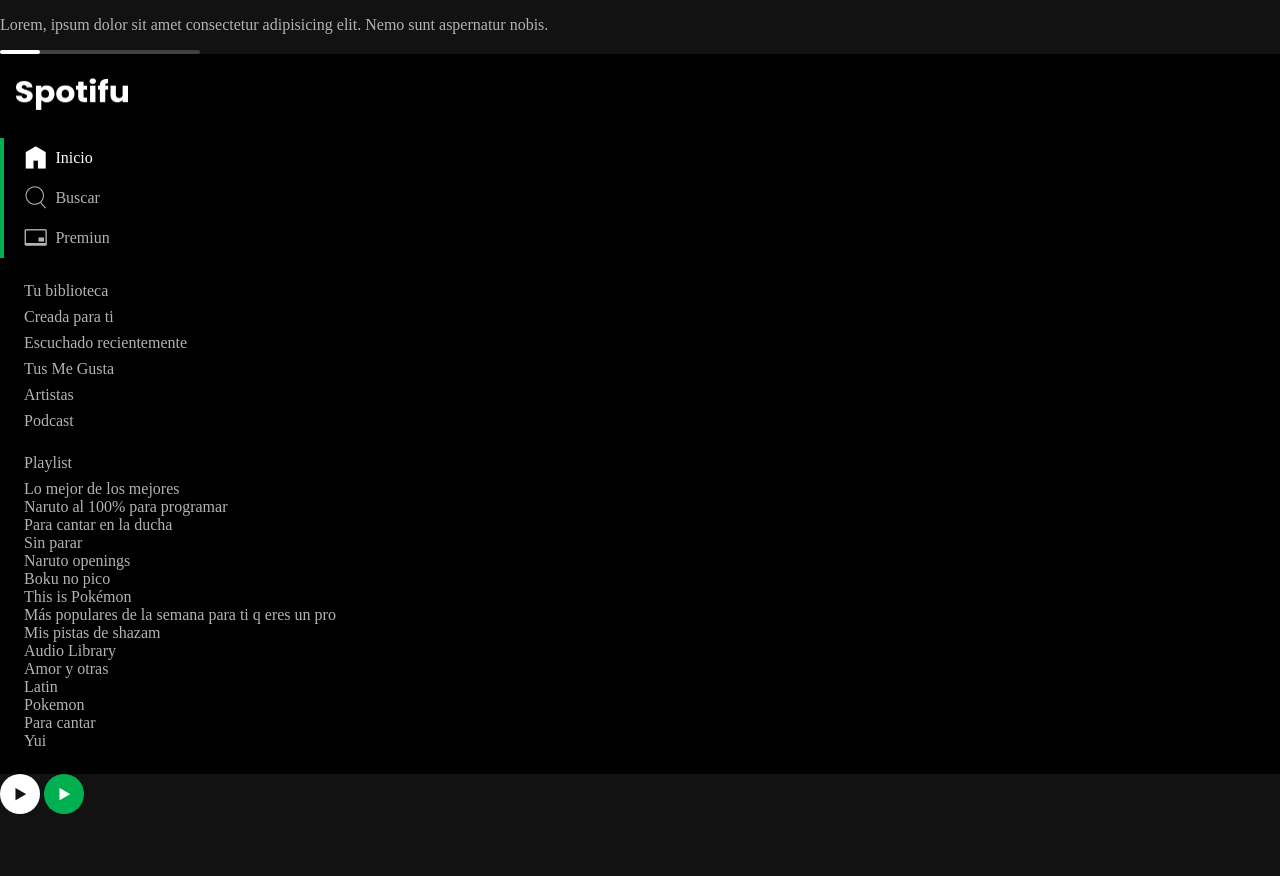
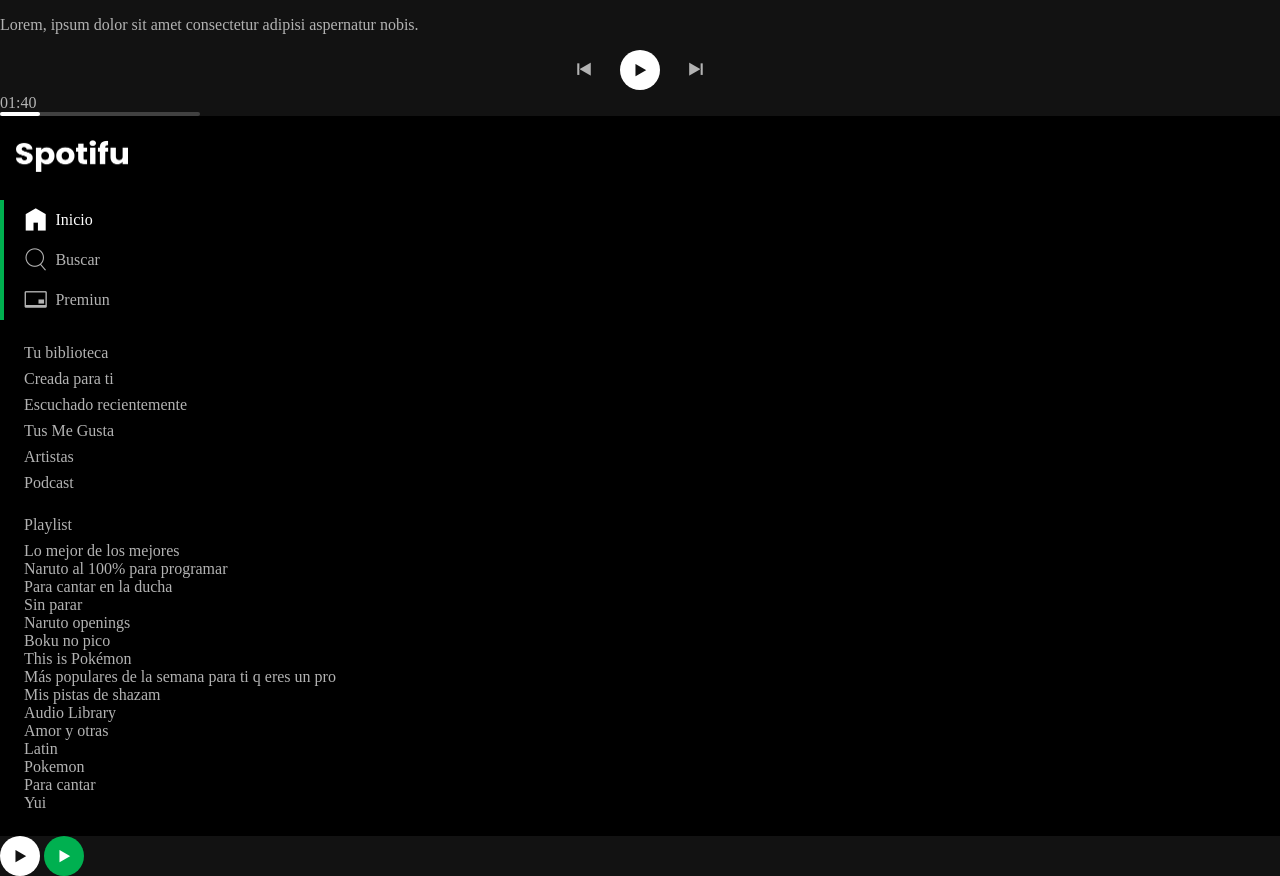
Before and after one commit to BrayOA/spotifay, a plain HTML site: page index.html in a window 1280 px wide. Before the commit the page ends 814 px from the top, so only its background shows below. Drawn offline with Linux system fonts and the light colour scheme; files whose address does not match are found by name.

Commit message:
Avance 8

```diff
--- a/css/index.css
+++ b/css/index.css
@@ -5,6 +5,7 @@
 @import"./button-icon.css";
 @import"./sidebar.css";
 @import"./slider.css";
+@import"./player-controls.css";
 
 
 
--- /dev/null
+++ b/css/player-controls.css
@@ -0,0 +1,11 @@
+.player-controls {
+    display: flex;
+    flex-direction: column;
+    gap: .25rem;
+}
+
+.player-controls-buttons {
+    display: flex;
+    gap: 1rem;
+    justify-content: center;
+}
--- a/index.html
+++ b/index.html
@@ -11,10 +11,26 @@
 </head>
 
 <body class="body">
-    <p>Lorem, ipsum dolor sit amet consectetur adipisicing elit. Nemo sunt aspernatur nobis.</p>
-    <div class="slider">
-        <div class="slider-progress">
-            <button class="slider-buttom" aria-label="controlar el progreso de la reproduccion"></button>
+    <p>Lorem, ipsum dolor sit amet consectetur adipisi aspernatur nobis.</p>
+    <div class="player-controls">
+        <div class="player-controls-buttons">
+            <button class="button-icon " aria-label="Anterior" title="Anterior">
+                <i class="icon-prev" aria-hidden="true"></i>
+            </button>
+            <button class="button-icon is-white" aria-label="Reproducir" title="Reproducir">
+                <i class="icon-play" aria-hidden="true"></i>
+            </button>
+            <button class="button-icon " aria-label="Siguiente" title="Siguiente">
+                <i class="icon-next" aria-hidden="true"></i>
+            </button>
+        </div>
+        <div class="player-playback">
+            <span class="player-playback-progress-time">01:40</span>
+            <div class="slider">
+                <div class="slider-progress">
+                    <button class="slider-buttom" aria-label="controlar el progreso de la reproduccion"></button>
+                </div>
+            </div>
         </div>
     </div>
     <div class="sidebar">
```
